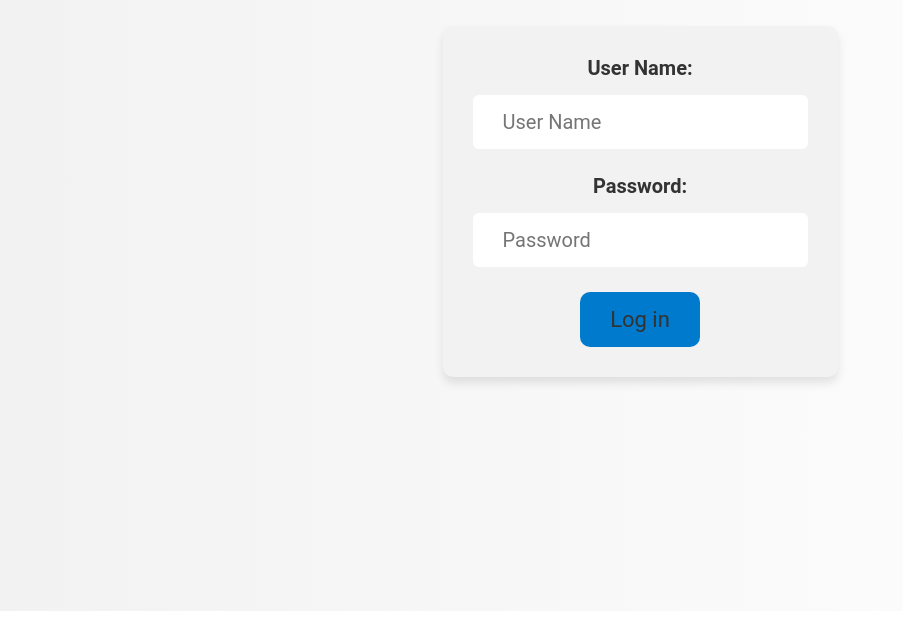
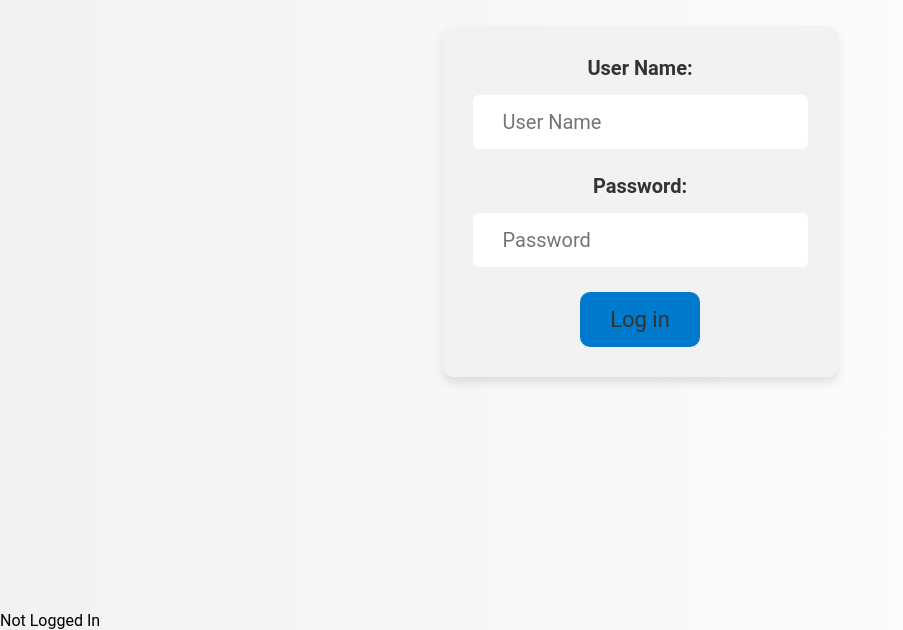
Before and after one commit to karovgose/react-projects, a React (Create React App) app: page / in a window 1280 px wide. Shown: the part 326-956 px from the top of the page, without its empty margins (0-903 px from the left). Built offline with nearby package versions, Linux system fonts and the light colour scheme.

Commit message:
fix a bug

```diff
--- a/src/App.js
+++ b/src/App.js
@@ -15,7 +15,11 @@ function App() {
       <Form onLogin={setIsLoggedIn} />
       <div>
         <Routes>
-          {isLoggedIn && <Route path="/Counter" element={<Counter />} />}
+          {isLoggedIn ? (
+            <Route path="/" element={<Counter />} />
+          ) : (
+            <Route path="/" element={<div>Not Logged In</div>} />
+          )}
           <Route path="/Todo" element={<ToDo />} />
           <Route path="/PostList" element={<PostList />} />
           <Route path="/CurrencyConverter" element={<CurrencyConverter />} />
```
